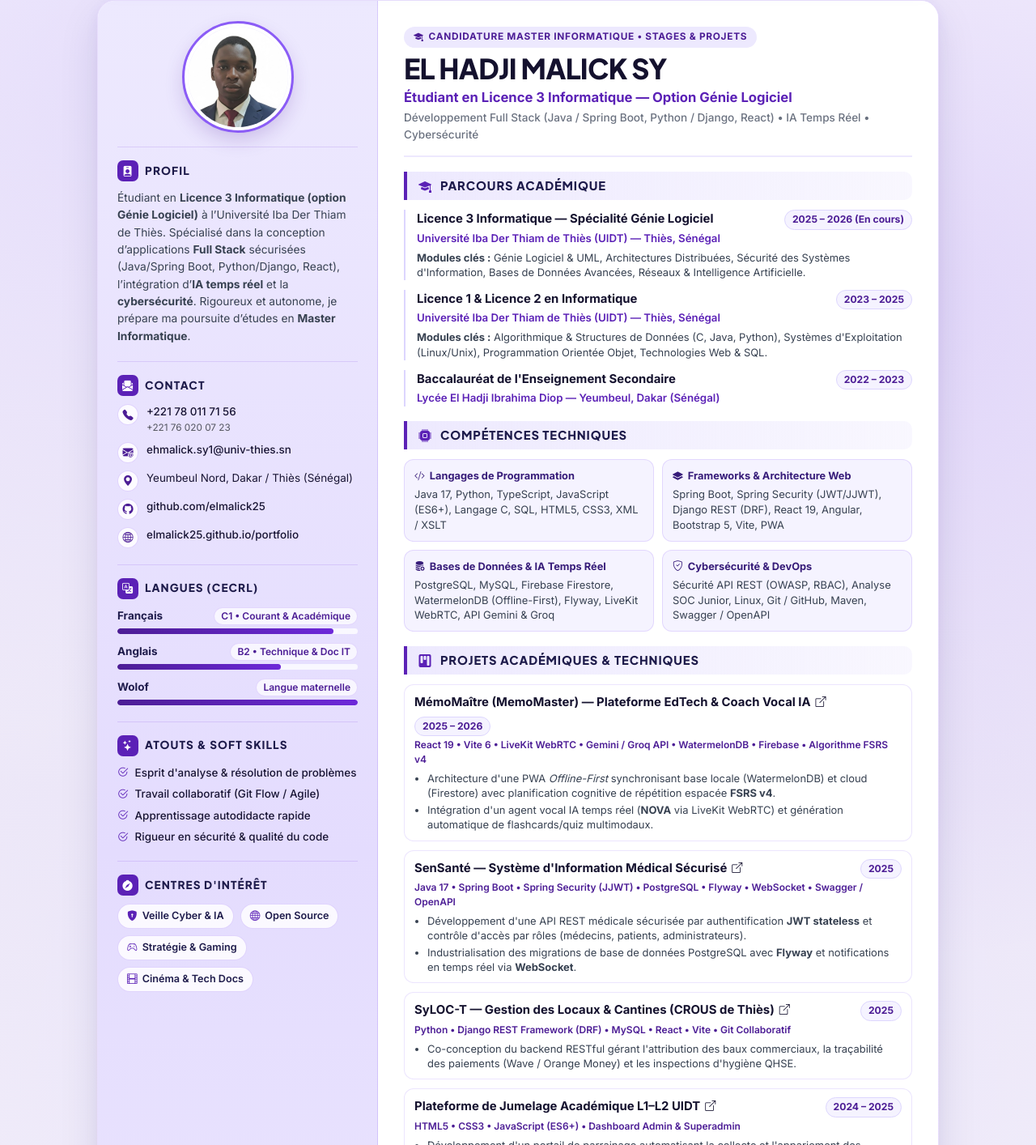
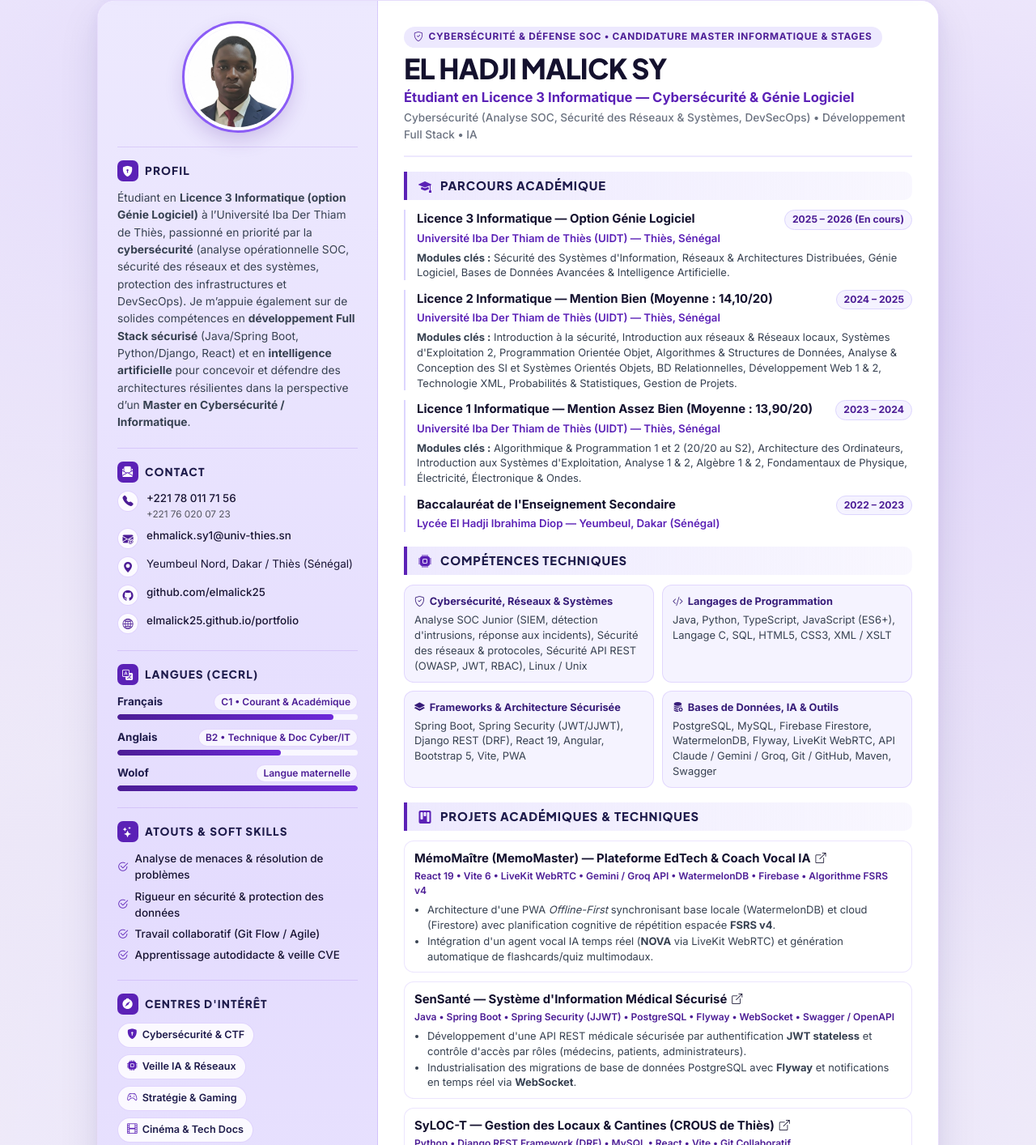
Before and after one commit to elmalick25/mon-cv, a plain HTML site: page index.html in a window 1280 px wide. Shown: the part 111-1525 px from the top of the page at 81% size. Drawn offline with nearby package versions, Linux system fonts and the light colour scheme.

Commit message:
feat: orientation prioritaire Cybersecurite, vrais modules L1/L2 (mentions Bien & Assez Bien), retrait badge et dates projets

```diff
--- a/index.html
+++ b/index.html
@@ -5,8 +5,8 @@
   <meta charset="UTF-8">
   <meta name="viewport" content="width=device-width, initial-scale=1.0">
   <meta name="description"
-    content="Curriculum Vitae d'El Hadji Malick SY — Étudiant en Licence 3 Informatique (Génie Logiciel) à l'UIDT de Thiès. Développement Full Stack (Java/Spring Boot, Python/Django, React, Angular), IA & Cybersécurité.">
-  <title>El Hadji Malick SY | Curriculum Vitae — Génie Logiciel, Full Stack, IA & Cybersécurité</title>
+    content="Curriculum Vitae d'El Hadji Malick SY — Étudiant en Licence 3 Informatique à l'UIDT de Thiès. Passionné par la Cybersécurité (SOC, Sécurité Réseaux & Systèmes), le Génie Logiciel Full Stack (Java, Spring Boot, Python, React) et l'IA.">
+  <title>El Hadji Malick SY | Curriculum Vitae — Cybersécurité, Génie Logiciel Full Stack & IA</title>
 
   <!-- Favicon vectoriel unifié avec le Portfolio -->
   <link rel="icon" type="image/svg+xml" href="images/favicon.svg">
@@ -37,9 +37,6 @@
       <a href="https://elmalick25.github.io/portfolio/" class="btn-cv-action btn-cv-outline">
         <i class="bi bi-arrow-left"></i>Retour au Portfolio
       </a>
-      <span class="toolbar-badge d-none d-sm-inline-flex align-items-center gap-1">
-        <i class="bi bi-patch-check-fill"></i>Standard International • Format A4
-      </span>
     </div>
     <div class="d-flex align-items-center gap-2 flex-wrap">
       <button type="button" id="btn-print-cv" class="btn-cv-action btn-cv-primary">
@@ -62,15 +59,16 @@
         <!-- Section PROFIL -->
         <div id="profil" class="sidebar-section">
           <div class="sidebar-heading">
-            <i class="bi bi-person-badge-fill"></i>
+            <i class="bi bi-shield-lock-fill"></i>
             <span>PROFIL</span>
           </div>
           <p class="profile-summary">
             Étudiant en <strong>Licence 3 Informatique (option Génie Logiciel)</strong> à l’Université Iba Der Thiam de
-            Thiès. Spécialisé dans la conception d’applications <strong>Full Stack</strong> sécurisées (Java/Spring
-            Boot, Python/Django, React), l’intégration d’<strong>IA temps réel</strong> et la
-            <strong>cybersécurité</strong>. Rigoureux et autonome, je prépare ma poursuite d’études en
-            <strong>Master Informatique</strong>.
+            Thiès, passionné en priorité par la <strong>cybersécurité</strong> (analyse opérationnelle SOC, sécurité des
+            réseaux et des systèmes, protection des infrastructures et DevSecOps). Je m’appuie également sur de solides
+            compétences en <strong>développement Full Stack sécurisé</strong> (Java/Spring Boot, Python/Django, React)
+            et en <strong>intelligence artificielle</strong> pour concevoir et défendre des architectures résilientes
+            dans la perspective d’un <strong>Master en Cybersécurité / Informatique</strong>.
           </p>
         </div>
 
@@ -137,7 +135,7 @@
           <div class="lang-item">
             <div class="lang-header">
               <span class="lang-name">Anglais</span>
-              <span class="lang-level">B2 • Technique &amp; Doc IT</span>
+              <span class="lang-level">B2 • Technique &amp; Doc Cyber/IT</span>
             </div>
             <div class="progress" role="progressbar" aria-label="Anglais B2" aria-valuenow="68" aria-valuemin="0"
               aria-valuemax="100">
@@ -165,10 +163,10 @@
             <span>ATOUTS &amp; SOFT SKILLS</span>
           </div>
           <ul class="soft-skills-list">
-            <li><i class="bi bi-check2-circle"></i>Esprit d'analyse &amp; résolution de problèmes</li>
+            <li><i class="bi bi-check2-circle"></i>Analyse de menaces &amp; résolution de problèmes</li>
+            <li><i class="bi bi-check2-circle"></i>Rigueur en sécurité &amp; protection des données</li>
             <li><i class="bi bi-check2-circle"></i>Travail collaboratif (Git Flow / Agile)</li>
-            <li><i class="bi bi-check2-circle"></i>Apprentissage autodidacte rapide</li>
-            <li><i class="bi bi-check2-circle"></i>Rigueur en sécurité &amp; qualité du code</li>
+            <li><i class="bi bi-check2-circle"></i>Apprentissage autodidacte &amp; veille CVE</li>
           </ul>
         </div>
 
@@ -181,10 +179,10 @@
 
           <div class="interests-grid">
             <span class="interest-pill">
-              <i class="bi bi-shield-lock-fill"></i>Veille Cyber &amp; IA
+              <i class="bi bi-shield-lock-fill"></i>Cybersécurité &amp; CTF
             </span>
             <span class="interest-pill">
-              <i class="bi bi-globe"></i>Open Source
+              <i class="bi bi-cpu-fill"></i>Veille IA &amp; Réseaux
             </span>
             <span class="interest-pill">
               <i class="bi bi-controller"></i>Stratégie &amp; Gaming
@@ -204,18 +202,18 @@
         <div id="PrenomEtNoms">
           <div class="cv-header-banner">
             <span class="cv-availability-badge">
-              <i class="bi bi-mortarboard-fill"></i>Candidature Master Informatique • Stages &amp; Projets
+              <i class="bi bi-shield-check"></i>Cybersécurité &amp; Défense SOC • Candidature Master Informatique &amp; Stages
             </span>
             <h1 id="nom">EL HADJI MALICK SY</h1>
             <div class="cv-role-title">
-              Étudiant en Licence 3 Informatique — Option Génie Logiciel
+              Étudiant en Licence 3 Informatique — Cybersécurité &amp; Génie Logiciel
             </div>
             <div class="cv-role-subtitle">
-              Développement Full Stack (Java / Spring Boot, Python / Django, React) • IA Temps Réel • Cybersécurité
+              Cybersécurité (Analyse SOC, Sécurité des Réseaux &amp; Systèmes, DevSecOps) • Développement Full Stack • IA
             </div>
           </div>
 
-          <!-- 1. PARCOURS ACADÉMIQUE (Standard International : Bac -> Licence 3) -->
+          <!-- 1. PARCOURS ACADÉMIQUE (Modules exacts issus des relevés de notes officiels UIDT) -->
           <div id="ParcoursAcad">
             <h2 id="section1" class="titre-defilant">
               <i class="bi bi-mortarboard-fill"></i>
@@ -225,24 +223,38 @@
               <ul class="edu-timeline">
                 <li class="edu-item">
                   <div class="edu-header">
-                    <span class="edu-degree">Licence 3 Informatique — Spécialité Génie Logiciel</span>
+                    <span class="edu-degree">Licence 3 Informatique — Option Génie Logiciel</span>
                     <span class="edu-period">2025 – 2026 (En cours)</span>
                   </div>
                   <div class="edu-school">Université Iba Der Thiam de Thiès (UIDT) — Thiès, Sénégal</div>
                   <p class="edu-details">
-                    <strong>Modules clés :</strong> Génie Logiciel &amp; UML, Architectures Distribuées, Sécurité des
-                    Systèmes d'Information, Bases de Données Avancées, Réseaux &amp; Intelligence Artificielle.
+                    <strong>Modules clés :</strong> Sécurité des Systèmes d'Information, Réseaux &amp; Architectures
+                    Distribuées, Génie Logiciel, Bases de Données Avancées &amp; Intelligence Artificielle.
                   </p>
                 </li>
                 <li class="edu-item">
                   <div class="edu-header">
-                    <span class="edu-degree">Licence 1 &amp; Licence 2 en Informatique</span>
-                    <span class="edu-period">2023 – 2025</span>
+                    <span class="edu-degree">Licence 2 Informatique — Mention Bien (Moyenne : 14,10/20)</span>
+                    <span class="edu-period">2024 – 2025</span>
                   </div>
                   <div class="edu-school">Université Iba Der Thiam de Thiès (UIDT) — Thiès, Sénégal</div>
                   <p class="edu-details">
-                    <strong>Modules clés :</strong> Algorithmique &amp; Structures de Données (C, Java, Python),
-                    Systèmes d'Exploitation (Linux/Unix), Programmation Orientée Objet, Technologies Web &amp; SQL.
+                    <strong>Modules clés :</strong> Introduction à la sécurité, Introduction aux réseaux &amp; Réseaux
+                    locaux, Systèmes d'Exploitation 2, Programmation Orientée Objet, Algorithmes &amp; Structures de
+                    Données, Analyse &amp; Conception des SI et Systèmes Orientés Objets, BD Relationnelles,
+                    Développement Web 1 &amp; 2, Technologie XML, Probabilités &amp; Statistiques, Gestion de Projets.
+                  </p>
+                </li>
+                <li class="edu-item">
+                  <div class="edu-header">
+                    <span class="edu-degree">Licence 1 Informatique — Mention Assez Bien (Moyenne : 13,90/20)</span>
+                    <span class="edu-period">2023 – 2024</span>
+                  </div>
+                  <div class="edu-school">Université Iba Der Thiam de Thiès (UIDT) — Thiès, Sénégal</div>
+                  <p class="edu-details">
+                    <strong>Modules clés :</strong> Algorithmique &amp; Programmation 1 et 2 (20/20 au S2), Architecture
+                    des Ordinateurs, Introduction aux Systèmes d'Exploitation, Analyse 1 &amp; 2, Algèbre 1 &amp; 2,
+                    Fondamentaux de Physique, Électricité, Électronique &amp; Ondes.
                   </p>
                 </li>
                 <li class="edu-item">
@@ -257,7 +269,7 @@
           </div>
         </div>
 
-        <!-- 2. COMPÉTENCES TECHNIQUES (Catégorisation ATS-Friendly) -->
+        <!-- 2. COMPÉTENCES TECHNIQUES (Cybersécurité en 1er plan) -->
         <div id="competences">
           <h2 id="section3" class="titre-defilant">
             <i class="bi bi-cpu-fill"></i>
@@ -266,15 +278,24 @@
           <div class="partie-a-remplir skills-matrix">
             <div class="skill-group-box">
               <div class="skill-group-title">
-                <i class="bi bi-code-slash"></i>Langages de Programmation
+                <i class="bi bi-shield-check"></i>Cybersécurité, Réseaux &amp; Systèmes
               </div>
               <p class="skill-group-items">
-                Java 17, Python, TypeScript, JavaScript (ES6+), Langage C, SQL, HTML5, CSS3, XML / XSLT
+                Analyse SOC Junior (SIEM, détection d'intrusions, réponse aux incidents), Sécurité des réseaux &amp;
+                protocoles, Sécurité API REST (OWASP, JWT, RBAC), Linux / Unix
               </p>
             </div>
             <div class="skill-group-box">
               <div class="skill-group-title">
-                <i class="bi bi-layers-fill"></i>Frameworks &amp; Architecture Web
+                <i class="bi bi-code-slash"></i>Langages de Programmation
+              </div>
+              <p class="skill-group-items">
+                Java, Python, TypeScript, JavaScript (ES6+), Langage C, SQL, HTML5, CSS3, XML / XSLT
+              </p>
+            </div>
+            <div class="skill-group-box">
+              <div class="skill-group-title">
+                <i class="bi bi-layers-fill"></i>Frameworks &amp; Architecture Sécurisée
               </div>
               <p class="skill-group-items">
                 Spring Boot, Spring Security (JWT/JJWT), Django REST (DRF), React 19, Angular, Bootstrap 5, Vite, PWA
@@ -282,25 +303,17 @@
             </div>
             <div class="skill-group-box">
               <div class="skill-group-title">
-                <i class="bi bi-database-fill-gear"></i>Bases de Données &amp; IA Temps Réel
+                <i class="bi bi-database-fill-gear"></i>Bases de Données, IA &amp; Outils
               </div>
               <p class="skill-group-items">
-                PostgreSQL, MySQL, Firebase Firestore, WatermelonDB (Offline-First), Flyway, LiveKit WebRTC, API Gemini
-                &amp; Groq
-              </p>
-            </div>
-            <div class="skill-group-box">
-              <div class="skill-group-title">
-                <i class="bi bi-shield-check"></i>Cybersécurité &amp; DevOps
-              </div>
-              <p class="skill-group-items">
-                Sécurité API REST (OWASP, RBAC), Analyse SOC Junior, Linux, Git / GitHub, Maven, Swagger / OpenAPI
+                PostgreSQL, MySQL, Firebase Firestore, WatermelonDB, Flyway, LiveKit WebRTC, API Claude / Gemini / Groq,
+                Git / GitHub, Maven, Swagger
               </p>
             </div>
           </div>
         </div>
 
-        <!-- 3. PROJETS & RÉALISATIONS (Méthode Action -> Architecture -> Résultat) -->
+        <!-- 3. PROJETS ACADÉMIQUES & TECHNIQUES (Sans dates) -->
         <div id="travaux">
           <h2 id="section5">
             <i class="bi bi-kanban-fill"></i>
@@ -316,7 +329,6 @@
                   <span>MémoMaître (MemoMaster) — Plateforme EdTech &amp; Coach Vocal IA</span>
                   <i class="bi bi-box-arrow-up-right small"></i>
                 </a>
-                <span class="edu-period">2025 – 2026</span>
               </div>
               <div class="project-stack-tag">
                 React 19 • Vite 6 • LiveKit WebRTC • Gemini / Groq API • WatermelonDB • Firebase • Algorithme FSRS v4
@@ -337,10 +349,9 @@
                   <span>SenSanté — Système d'Information Médical Sécurisé</span>
                   <i class="bi bi-box-arrow-up-right small"></i>
                 </a>
-                <span class="edu-period">2025</span>
               </div>
               <div class="project-stack-tag">
-                Java 17 • Spring Boot • Spring Security (JJWT) • PostgreSQL • Flyway • WebSocket • Swagger / OpenAPI
+                Java • Spring Boot • Spring Security (JJWT) • PostgreSQL • Flyway • WebSocket • Swagger / OpenAPI
               </div>
               <ul class="project-bullets">
                 <li>Développement d'une API REST médicale sécurisée par authentification <strong>JWT stateless</strong>
@@ -358,7 +369,6 @@
                   <span>SyLOC-T — Gestion des Locaux &amp; Cantines (CROUS de Thiès)</span>
                   <i class="bi bi-box-arrow-up-right small"></i>
                 </a>
-                <span class="edu-period">2025</span>
               </div>
               <div class="project-stack-tag">
                 Python • Django REST Framework (DRF) • MySQL • React • Vite • Git Collaboratif
@@ -377,7 +387,6 @@
                   <span>Plateforme de Jumelage Académique L1–L2 UIDT</span>
                   <i class="bi bi-box-arrow-up-right small"></i>
                 </a>
-                <span class="edu-period">2024 – 2025</span>
               </div>
               <div class="project-stack-tag">
                 HTML5 • CSS3 • JavaScript (ES6+) • Dashboard Admin &amp; Superadmin
@@ -424,22 +433,22 @@
 
             <div class="cert-entry">
               <div class="cert-main">
-                <span class="cert-name">Développement Full Stack : Spring Boot &amp; Angular</span> —
-                <span class="cert-org">Programme Force-N (Sénégal)</span>
-                <div class="text-muted small">Conception d'API RESTful Java/Spring Boot, sécurité applicative et
-                  interfaces SPA Angular.</div>
-              </div>
-              <span class="cert-badge">Certifié • Avr. 2025</span>
-            </div>
-
-            <div class="cert-entry">
-              <div class="cert-main">
                 <span class="cert-name">Parcours Analyste SOC Junior (Security Operations Center)</span> —
                 <span class="cert-org">Cisco Networking Academy</span>
                 <div class="text-muted small">Surveillance sécurité, détection d'intrusions, analyse de logs SIEM et
                   réponse aux incidents.</div>
               </div>
               <span class="cert-badge cert-badge-progress">En cours • 2026</span>
+            </div>
+
+            <div class="cert-entry">
+              <div class="cert-main">
+                <span class="cert-name">Développement Full Stack : Spring Boot &amp; Angular</span> —
+                <span class="cert-org">Programme Force-N (Sénégal)</span>
+                <div class="text-muted small">Conception d'API RESTful Java/Spring Boot, sécurité applicative et
+                  interfaces SPA Angular.</div>
+              </div>
+              <span class="cert-badge cert-badge-progress">En cours</span>
             </div>
           </div>
         </div>
```
